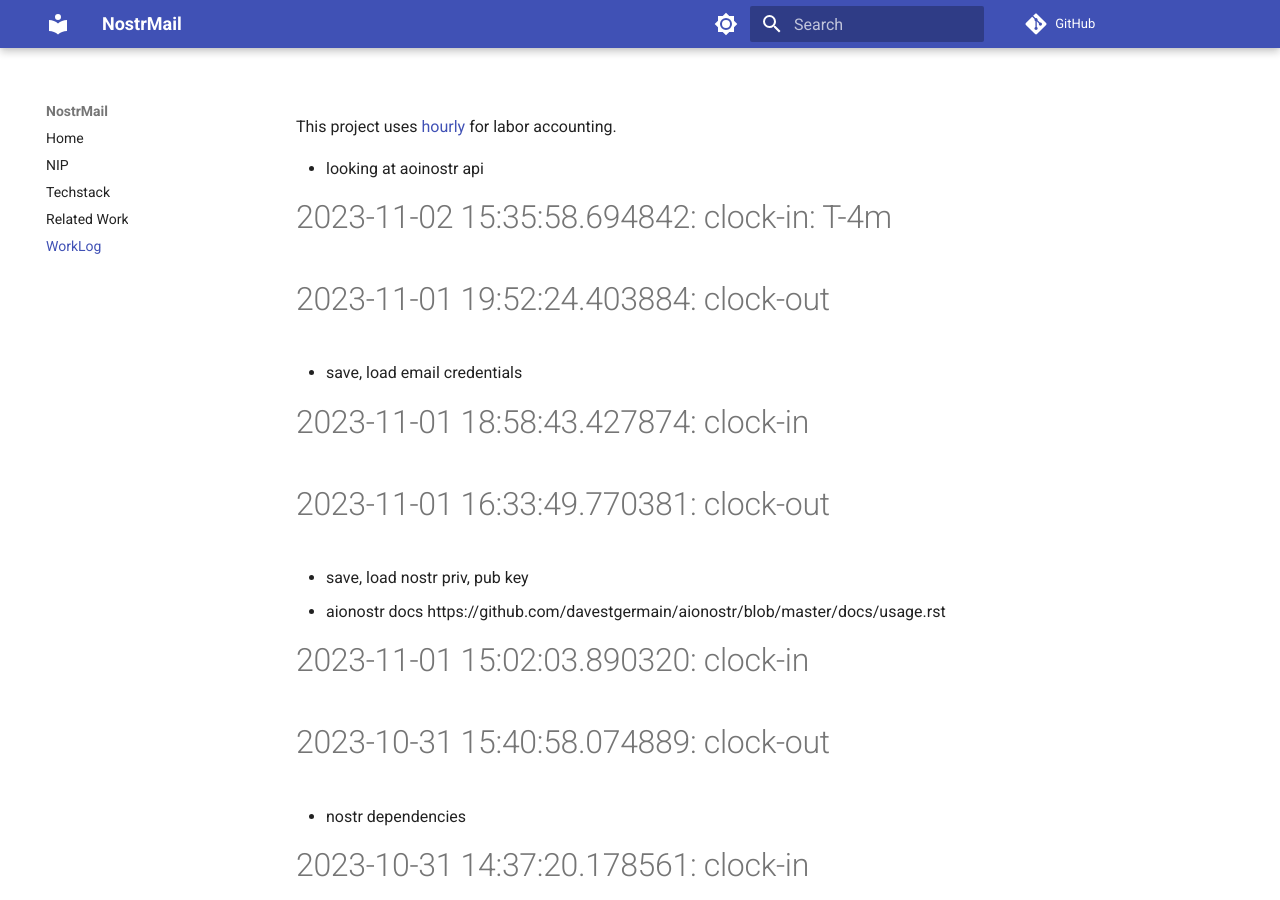
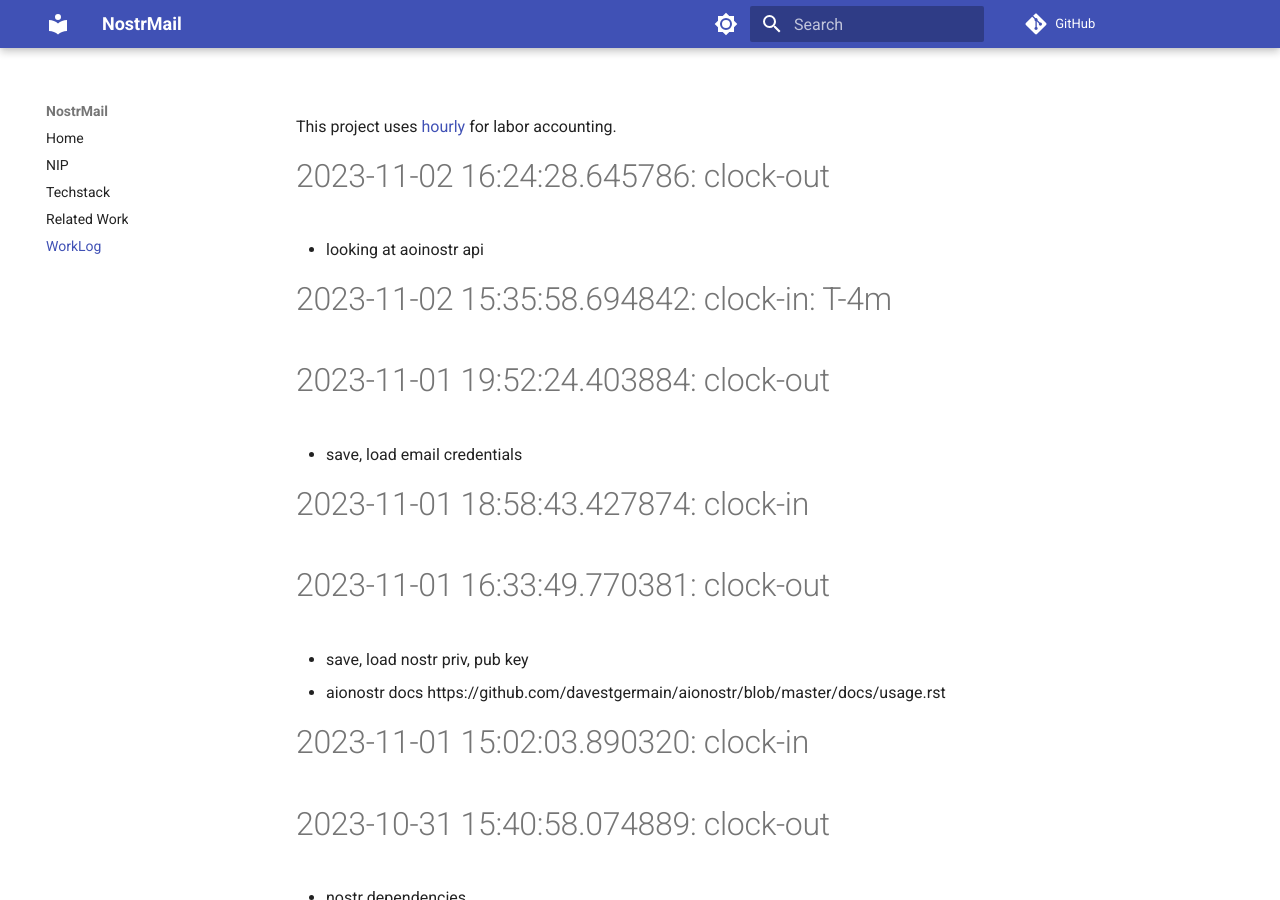
Before and after one commit to asherp/nostr-mail, an MkDocs documentation site: the page built from docs/WorkLog.md, in a window 1280 px wide and 900 px high. Built offline with MkDocs 1.6.1 and Material for MkDocs 9.7.7, drawn with Linux system fonts in a browser that asks for light colours; comment, search, counter and statistics services are not loaded.

Commit message:
clock-out

```diff
--- a/WorkLog.md
+++ b/WorkLog.md
@@ -1,3 +1,5 @@
+# 2023-11-02 16:24:28.645786: clock-out
+
 * looking at aoinostr api
 
 # 2023-11-02 15:35:58.694842: clock-in: T-4m
```
